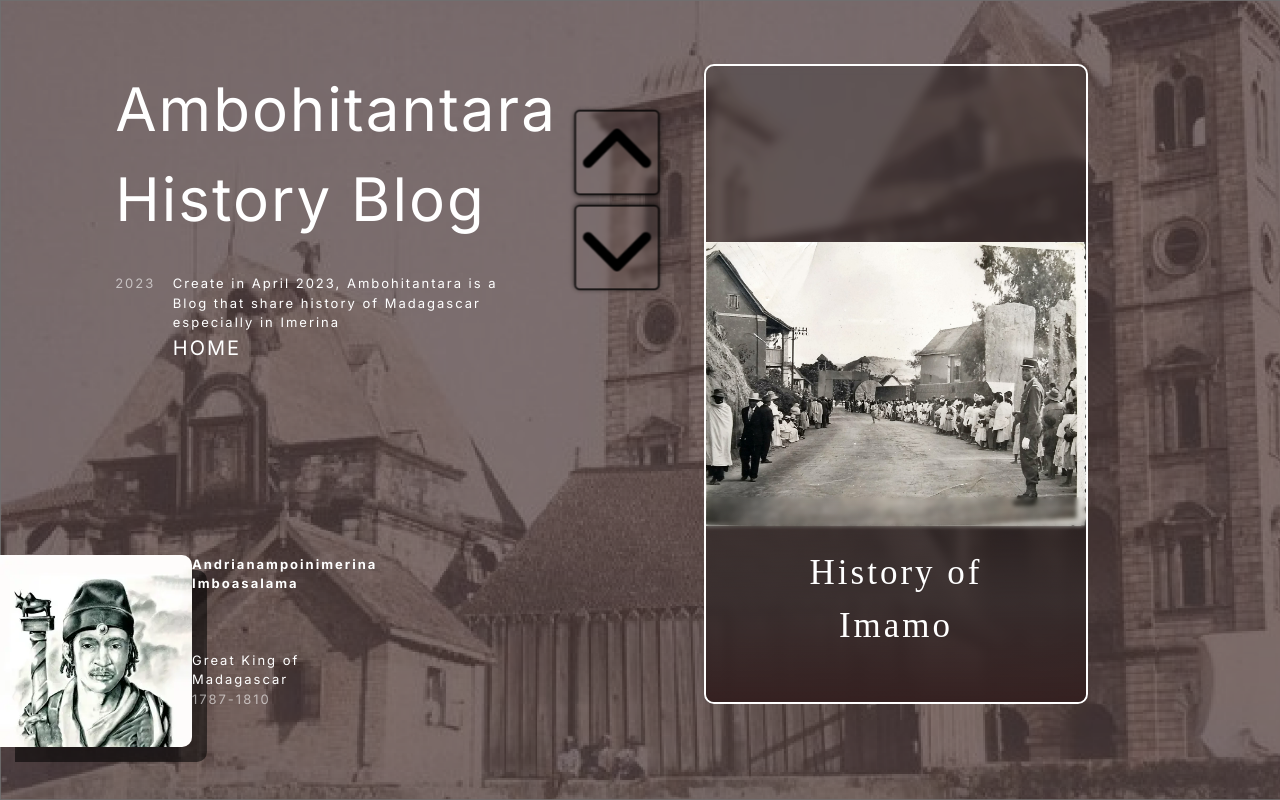
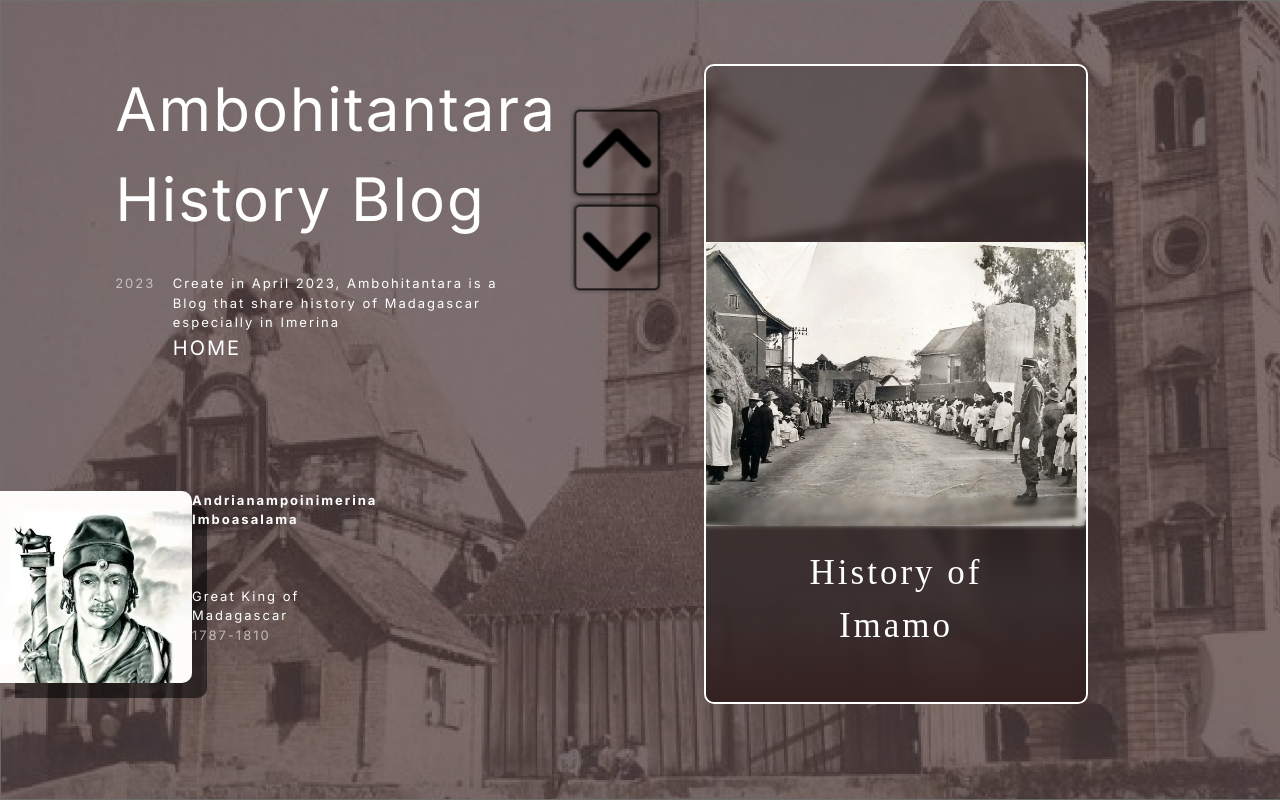
Before and after one commit to ManoloRaj/ambohitantara_blog_refonte, a Next.js app: page / in a window 1280 px wide. Built offline with nearby package versions, Linux system fonts and the light colour scheme.

Commit message:
Ajustement

```diff
--- a/src/assets/styles/1_pages/presentation.css
+++ b/src/assets/styles/1_pages/presentation.css
@@ -28,7 +28,7 @@
 }
 .presentation .left .illustration {
   width: 30vw;
-  margin-top: 30%;
+  margin-top: 20%;
   display: grid;
   grid-template-columns: 50% auto;
 }
--- a/src/assets/styles/1_pages/presentation.scss
+++ b/src/assets/styles/1_pages/presentation.scss
@@ -33,7 +33,7 @@
         }
         .illustration {
             width: 30vw;
-            margin-top: 30%;
+            margin-top: 20%;
             display: grid;
             grid-template-columns: 50% auto;
             .image_illustration {
```
